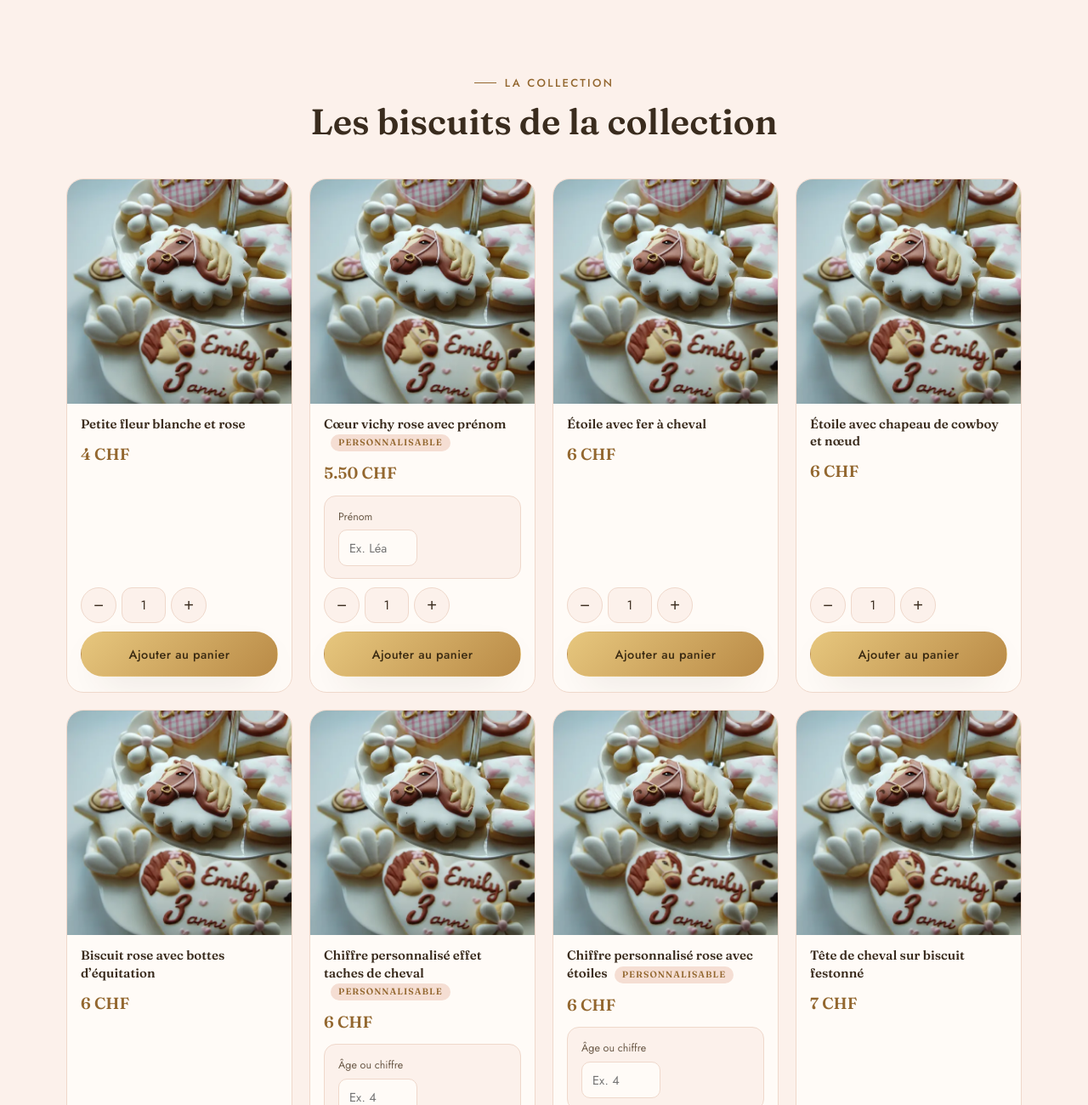
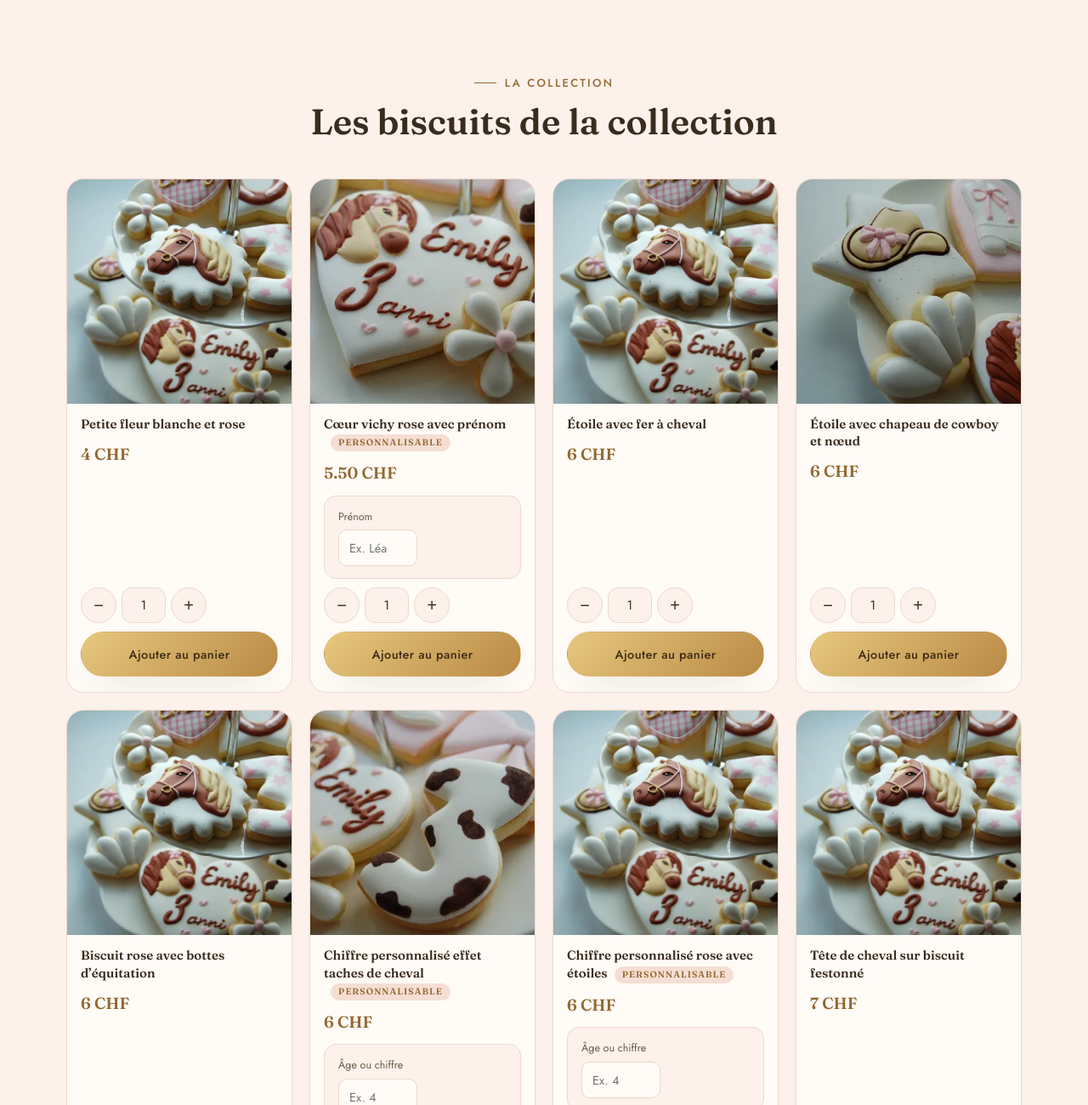
Before and after one commit to ComparePrime/jolie-creation.com, a website: page collections/passion-cheval.html in a window 1280 px wide. Shown: the part 990-2290 px from the top of the page at 85% size. Drawn offline with Linux system fonts and the light colour scheme.

Commit message:
Update passion-cheval.html

```diff
--- a/collections/passion-cheval.html
+++ b/collections/passion-cheval.html
@@ -354,7 +354,7 @@
 
         <article class="produit-carte" data-produit-carte="passion-cheval-coeur-vichy">
           <div class="produit-photo">
-            <img src="/images/collections/passion-cheval/principale.webp" alt="Cœur vichy rose avec prénom" loading="lazy" decoding="async" width="600" height="600">
+            <img src="/images/collections/passion-cheval/vue-1.webp" alt="Cœur vichy rose avec prénom" loading="lazy" decoding="async" width="600" height="600">
           </div>
           <div class="produit-corps">
             <h3 class="produit-nom">Cœur vichy rose avec prénom<span class="choix-badge">Personnalisable</span></h3>
@@ -394,7 +394,7 @@
 
         <article class="produit-carte" data-produit-carte="passion-cheval-etoile-chapeau">
           <div class="produit-photo">
-            <img src="/images/collections/passion-cheval/principale.webp" alt="Étoile avec chapeau de cowboy et nœud" loading="lazy" decoding="async" width="600" height="600">
+            <img src="/images/collections/passion-cheval/vue-3.webp" alt="Étoile avec chapeau de cowboy et nœud" loading="lazy" decoding="async" width="600" height="600">
           </div>
           <div class="produit-corps">
             <h3 class="produit-nom">Étoile avec chapeau de cowboy et nœud</h3>
@@ -426,7 +426,7 @@
 
         <article class="produit-carte" data-produit-carte="passion-cheval-chiffre-taches">
           <div class="produit-photo">
-            <img src="/images/collections/passion-cheval/principale.webp" alt="Chiffre personnalisé effet taches de cheval" loading="lazy" decoding="async" width="600" height="600">
+            <img src="/images/collections/passion-cheval/vue-2.webp" alt="Chiffre personnalisé effet taches de cheval" loading="lazy" decoding="async" width="600" height="600">
           </div>
           <div class="produit-corps">
             <h3 class="produit-nom">Chiffre personnalisé effet taches de cheval<span class="choix-badge">Personnalisable</span></h3>
```
